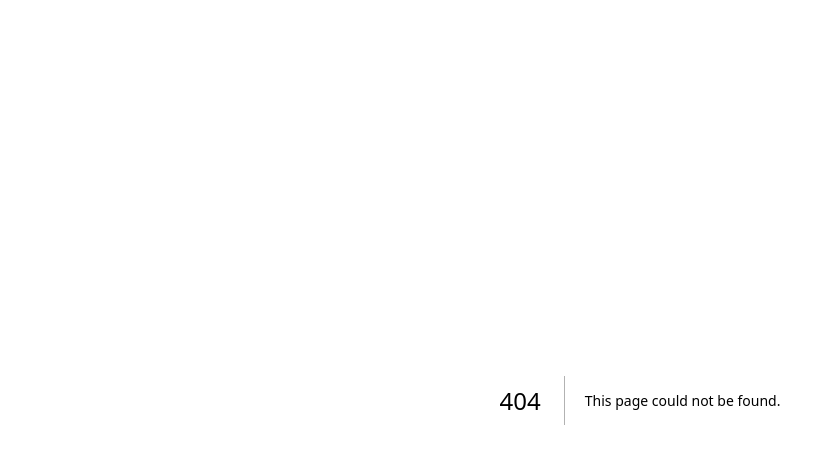
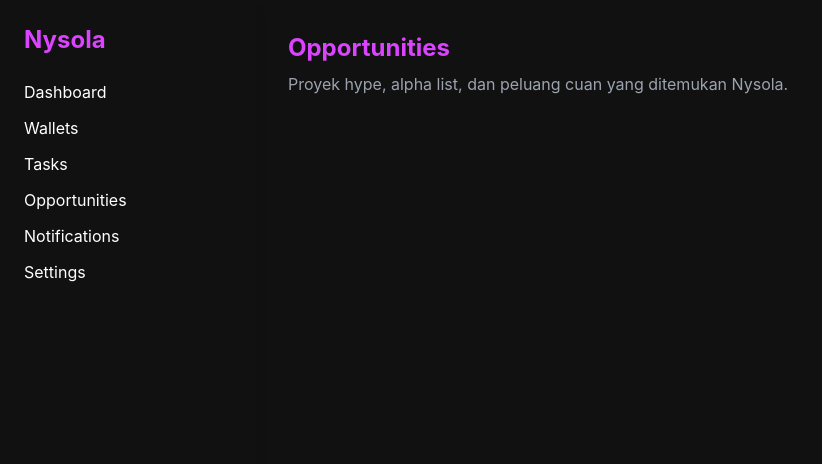
Before and after one commit to deoandika76/nysola, a Next.js app: page /opportunities in a window 1280 px wide. Before the commit this address had no page. Shown: the top 464 px of the page, without its empty margins (0-822 px from the left). Built offline with nearby package versions, Linux system fonts and the light colour scheme.

Commit message:
Create opportunities.tsx

```diff
--- /dev/null
+++ b/pages/opportunities.tsx
@@ -0,0 +1,10 @@
+import Layout from '../components/Layout';
+
+export default function Opportunities() {
+  return (
+    <Layout>
+      <h1 className="text-2xl font-bold text-orchid">Opportunities</h1>
+      <p className="mt-2 text-gray-400">Proyek hype, alpha list, dan peluang cuan yang ditemukan Nysola.</p>
+    </Layout>
+  );
+}
```
